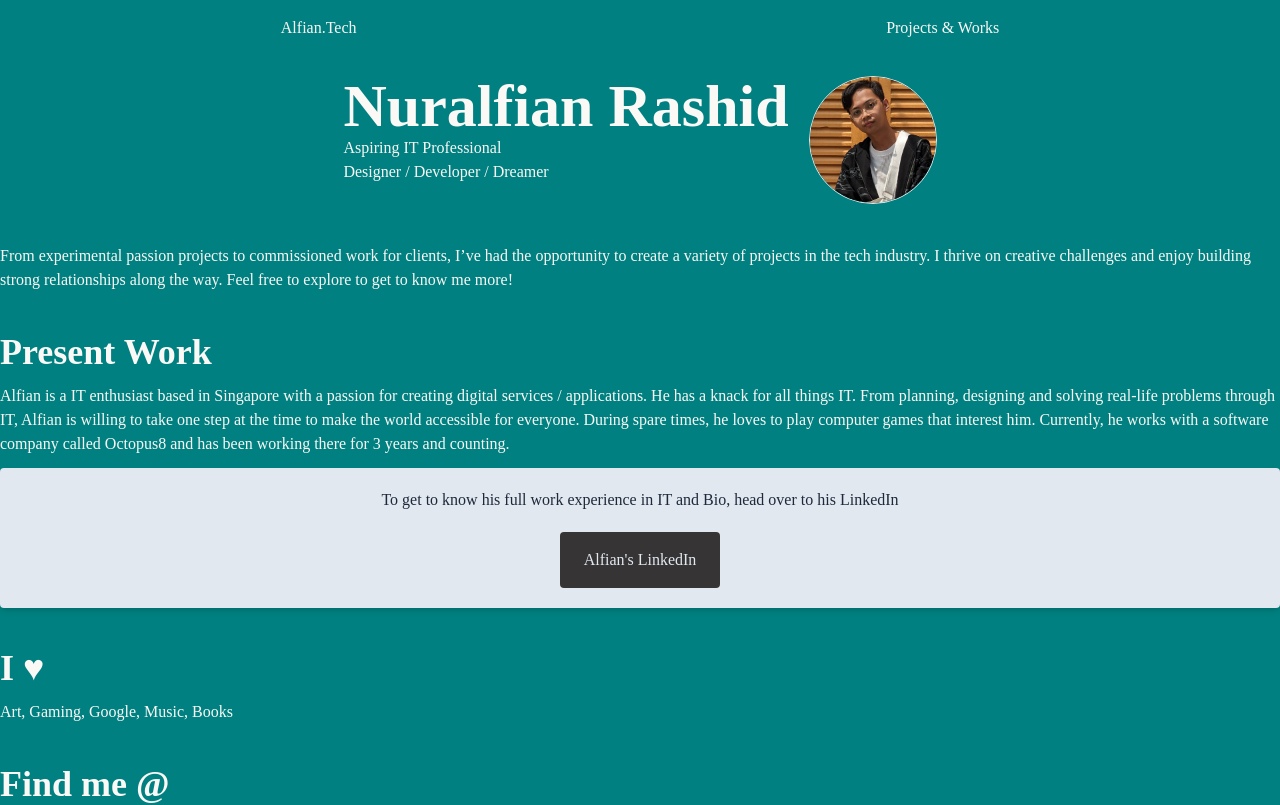
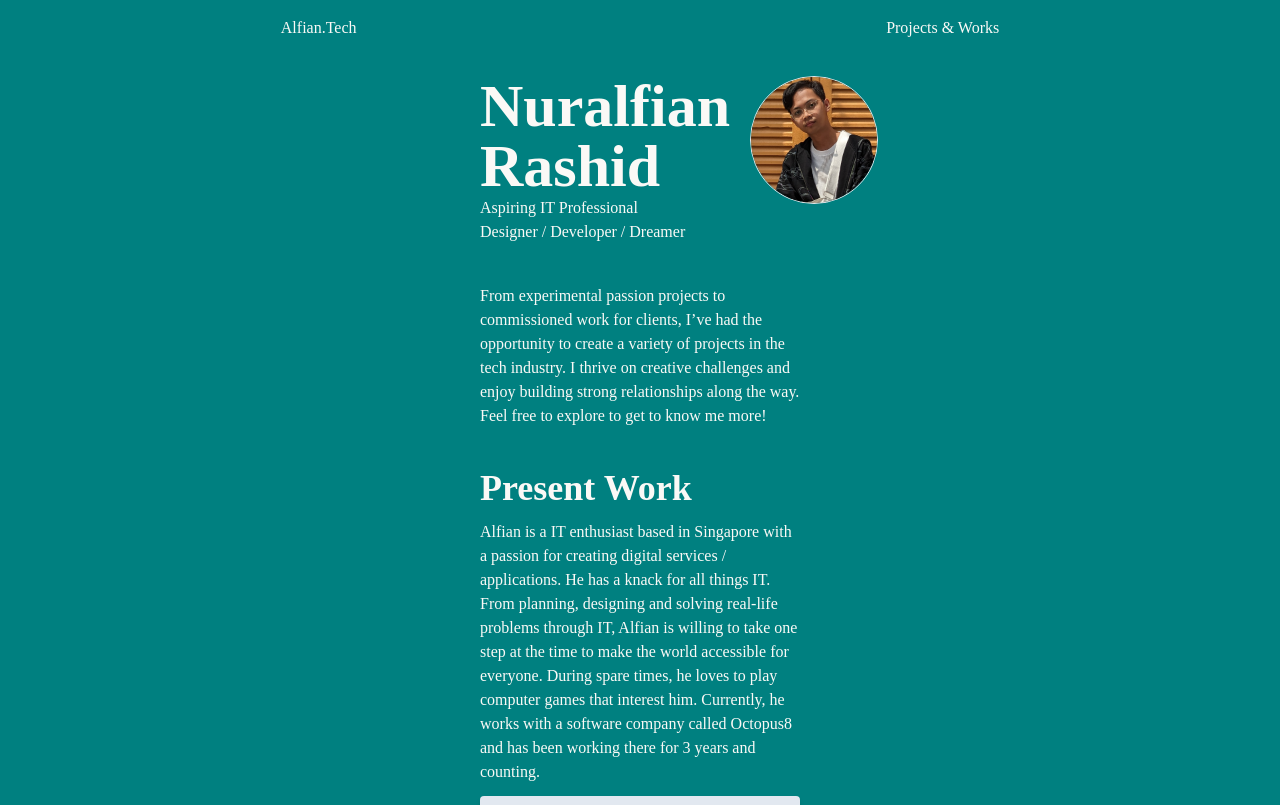
Before and after one commit to alfianlion/Alfian-Portfolio, an Angular app: page / in a window 1280 px wide. Shown: the top 805 px of the page. Built offline with nearby package versions, Linux system fonts and the light colour scheme; a web font is replaced by a local one.

Commit message:
Main box content layout to all pages

```diff
--- a/src/app/app.component.html
+++ b/src/app/app.component.html
@@ -1,6 +1,6 @@
 <div>
 <app-header class="flex container justify-center w-full mx-auto p-4"></app-header>
-<main class="pt-5">
+<main class="pt-5 w-1/4 mx-auto mb-10">
   <router-outlet></router-outlet>
 </main>
 <app-footer></app-footer>
```
